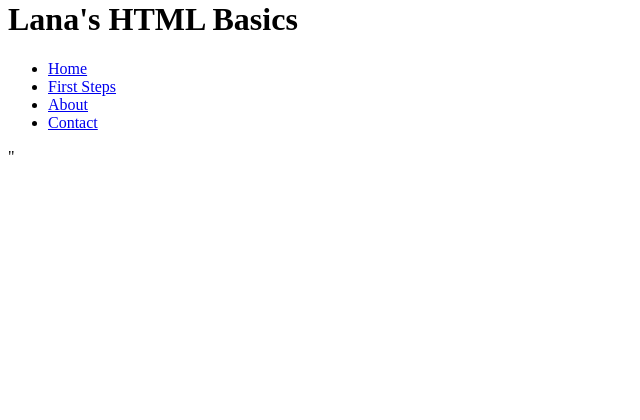
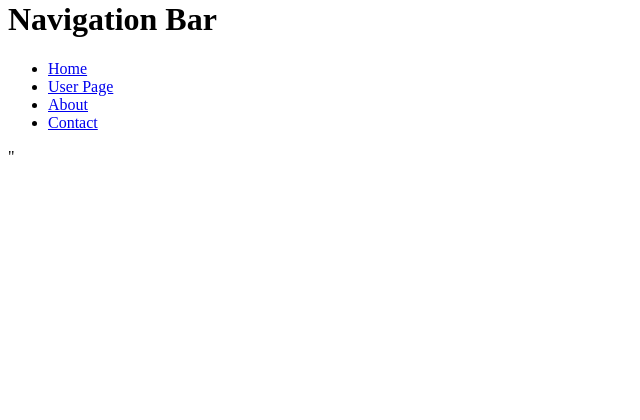
Before and after one commit to Monique-nel/BFB321-Group04, a Flask app: template projects/templates/z_navigationbar.html in a window 1280 px wide. Shown: the part 332-752 px from the top of the page, without its empty margins (0-640 px from the left). Run offline with Flask 3, Linux system fonts and the light colour scheme; the template is opened without the code that fills it, so the values that code supplies are empty.

Commit message:
Change the nav bar a bit to refer to the correct things.

```diff
--- a/projects/templates/z_navigationbar.html
+++ b/projects/templates/z_navigationbar.html
@@ -7,14 +7,14 @@
                     <img src="logo.png" alt="Site Logo">
                 </a>
 
-            <h1 class="site-title">Lana's HTML Basics</h1>
-            <title> Random</title>
+            <h1 class="site-title">Navigation Bar</h1>
+            <title> Nav_bar</title>
             </div>
 
         <nav class = "main-navigation">
             <ul>
-                <li><a href="index.html">Home</a></li>
-                <li><a href="first_steps.html">First Steps</a></li>
+                <li><a href="home.html">Home</a></li>
+                <li><a href="userpage.html">User Page</a></li>
                 <li><a href="about.html">About</a></li>
                 <li><a href="contact.html">Contact</a></li>
             </ul>
```
